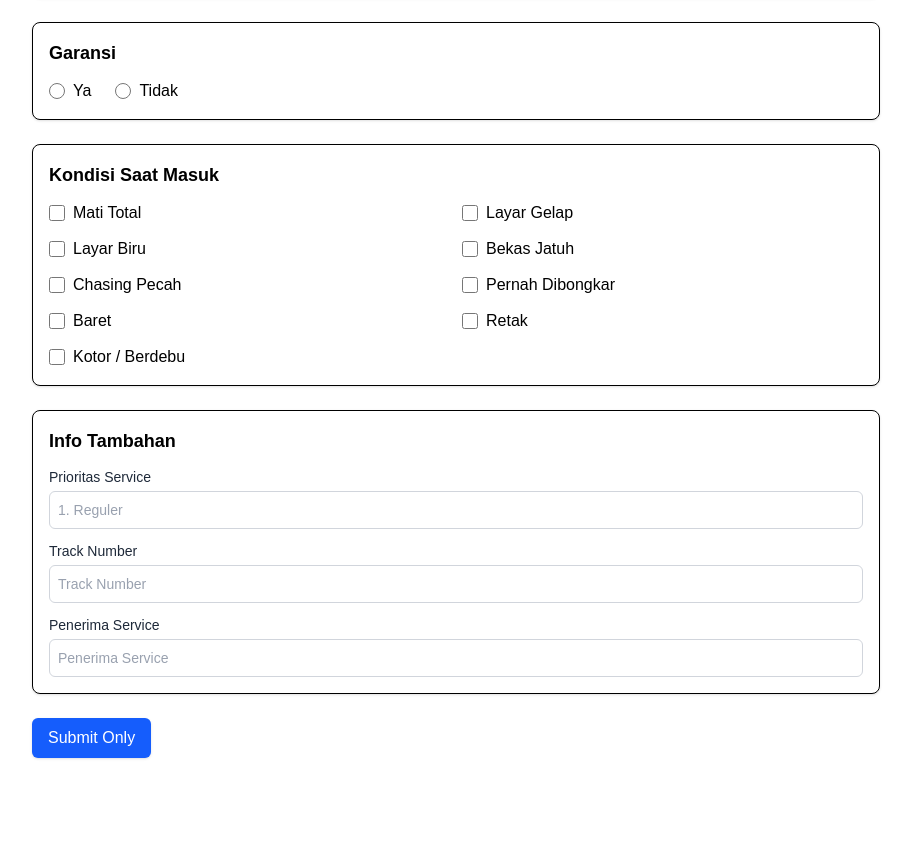
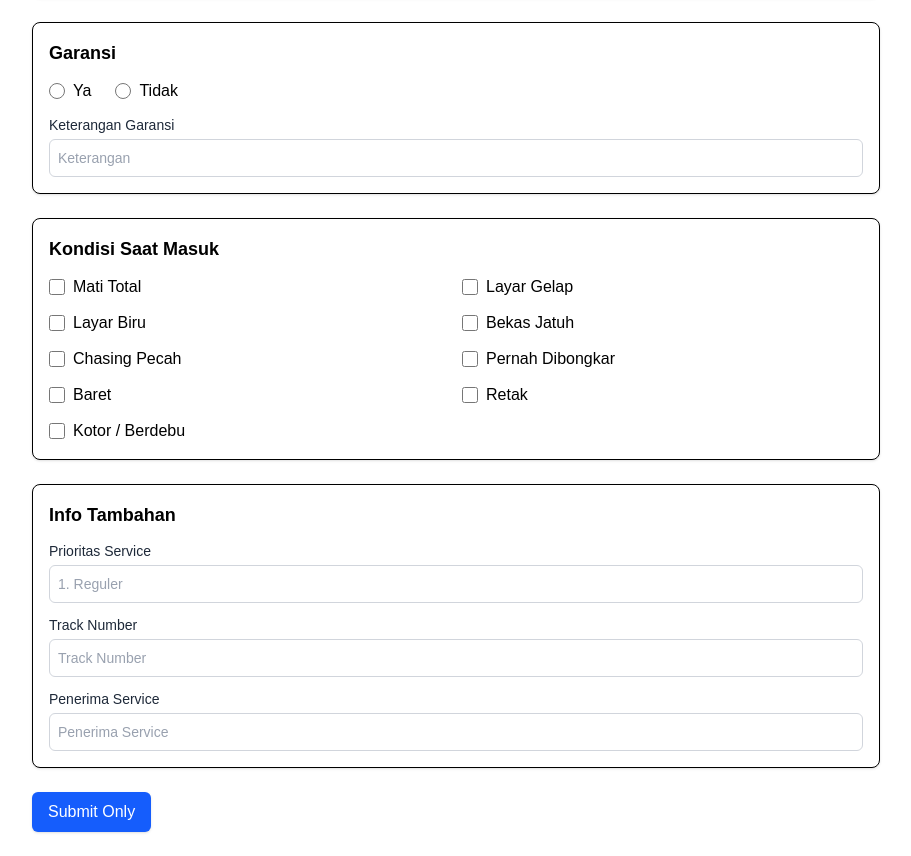
Before and after one commit to Andrensetiawan/FORM_SERVICE, a Next.js app: page / in a window 1280 px wide. Shown: the part 1408-2264 px from the top of the page, without its empty margins (184-1095 px from the left). Before the commit the page ends 2190 px from the top, so only its background shows below. Built offline with nearby package versions, Linux system fonts and the light colour scheme.

Commit message:
Form service terbaru

```diff
--- a/src/app/page.tsx
+++ b/src/app/page.tsx
@@ -108,6 +108,7 @@ export default function Home() {
                 <span>Tidak</span>
               </label>
             </div>
+            <InputField label="Keterangan Garansi" placeholder="Keterangan" />
           </FormSection>
 
           {/* Kondisi */}
```
